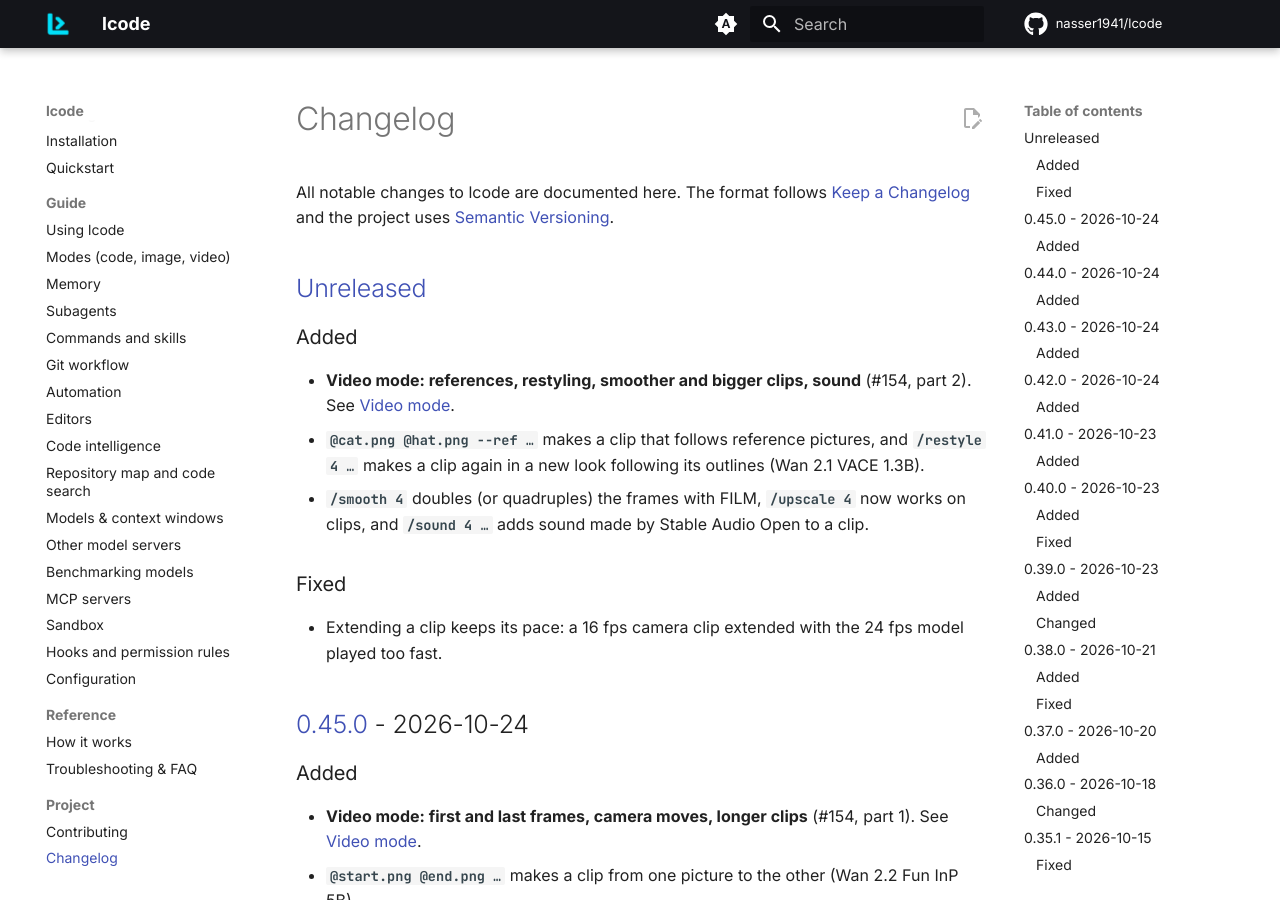
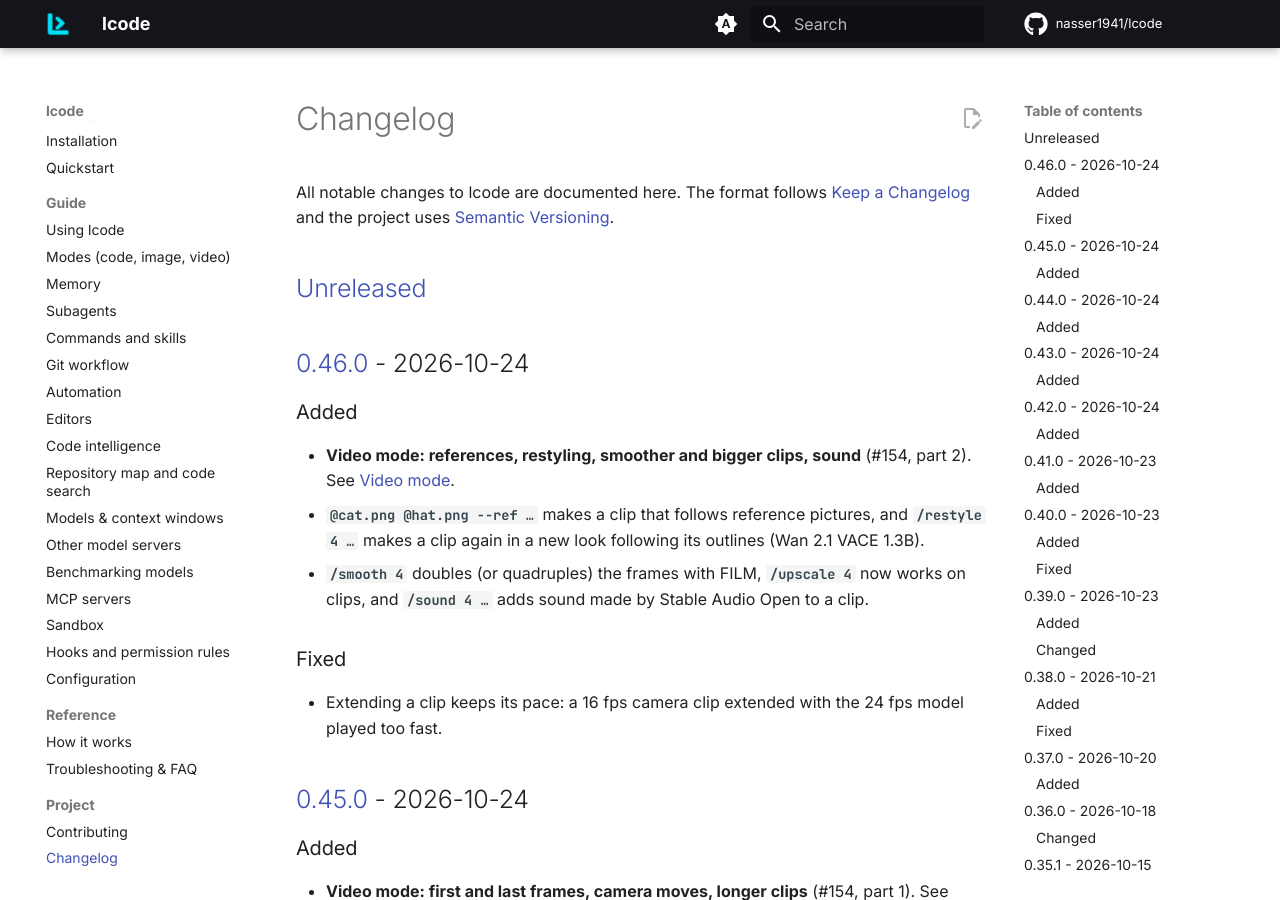
Before and after one commit to nasser1941/lcode, an MkDocs documentation site: the page built from docs/changelog.md, in a window 1280 px wide and 900 px high. Built offline with MkDocs 1.6.1 and Material for MkDocs 9.7.7, drawn with Linux system fonts in a browser that asks for light colours; comment, search, counter and statistics services are not loaded.

Commit message:
Release 0.46.0 (#173)
Co-authored-by: nasser1941 <9349840+nasser1941@users.noreply.github.com>
Co-authored-by: Claude Opus 5.5 <noreply@anthropic.com>

```diff
--- a/CHANGELOG.md
+++ b/CHANGELOG.md
@@ -5,6 +5,8 @@ All notable changes to lcode are documented here. The format follows
 [Semantic Versioning](https://semver.org/).
 
 ## [Unreleased]
+
+## [0.46.0] - 2026-10-24
 
 ### Added
 
@@ -995,7 +997,8 @@ First public release.
 - `AGENTS.md` project instructions and `/init` to generate them.
 - One-line installer for Linux and macOS.
 
-[Unreleased]: https://github.com/nasser1941/lcode/compare/v0.45.0...HEAD
+[Unreleased]: https://github.com/nasser1941/lcode/compare/v0.46.0...HEAD
+[0.46.0]: https://github.com/nasser1941/lcode/compare/v0.45.0...v0.46.0
 [0.45.0]: https://github.com/nasser1941/lcode/compare/v0.44.0...v0.45.0
 [0.44.0]: https://github.com/nasser1941/lcode/compare/v0.43.0...v0.44.0
 [0.43.0]: https://github.com/nasser1941/lcode/compare/v0.42.0...v0.43.0
--- a/src/lcode/__init__.py
+++ b/src/lcode/__init__.py
@@ -3,7 +3,7 @@
 From a program: `from lcode import Session` (see lcode.api).
 """
 
-__version__ = "0.45.0"
+__version__ = "0.46.0"
 
 API = ("Session", "Result", "Options", "SetupError")
 
```
Also changed, not shown: docs/quickstart.md (+1 -1 lines).
